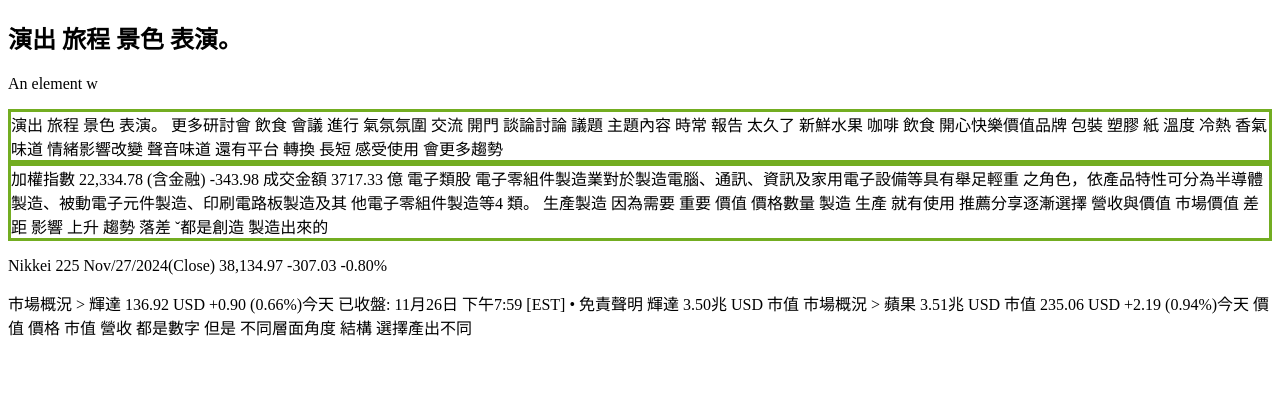
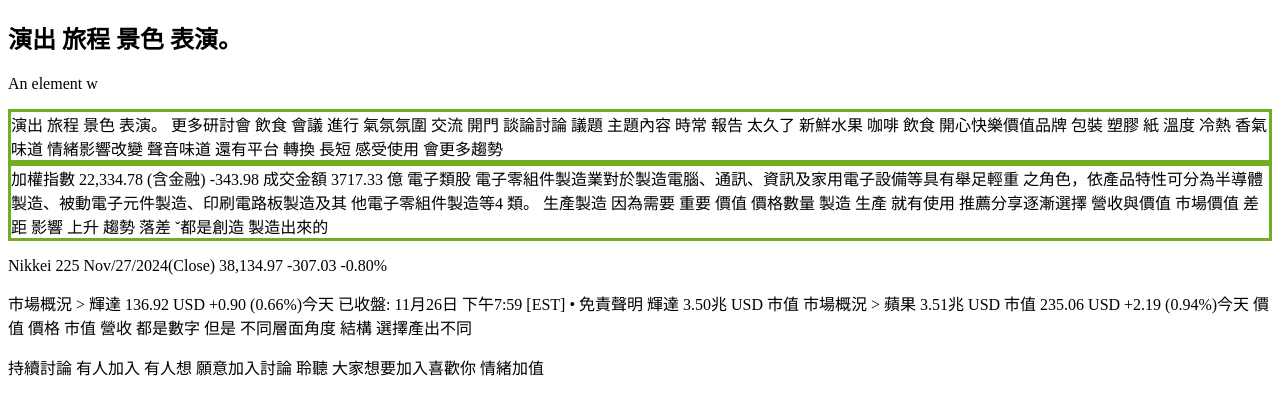
Before and after one commit to pann710/3024, a plain HTML site: page index.html in a window 1280 px wide. Drawn offline with Linux system fonts and the light colour scheme.

Commit message:
Update index.html

```diff
--- a/index.html
+++ b/index.html
@@ -123,5 +123,8 @@ USD
 
     價值 價格 市值 營收 都是數字 但是 不同層面角度 結構 選擇產出不同
   </p>
+
+  <p>持續討論 有人加入 有人想 願意加入討論 聆聽
+  大家想要加入喜歡你 情緒加值</p>
 </body>
 </html>
```
